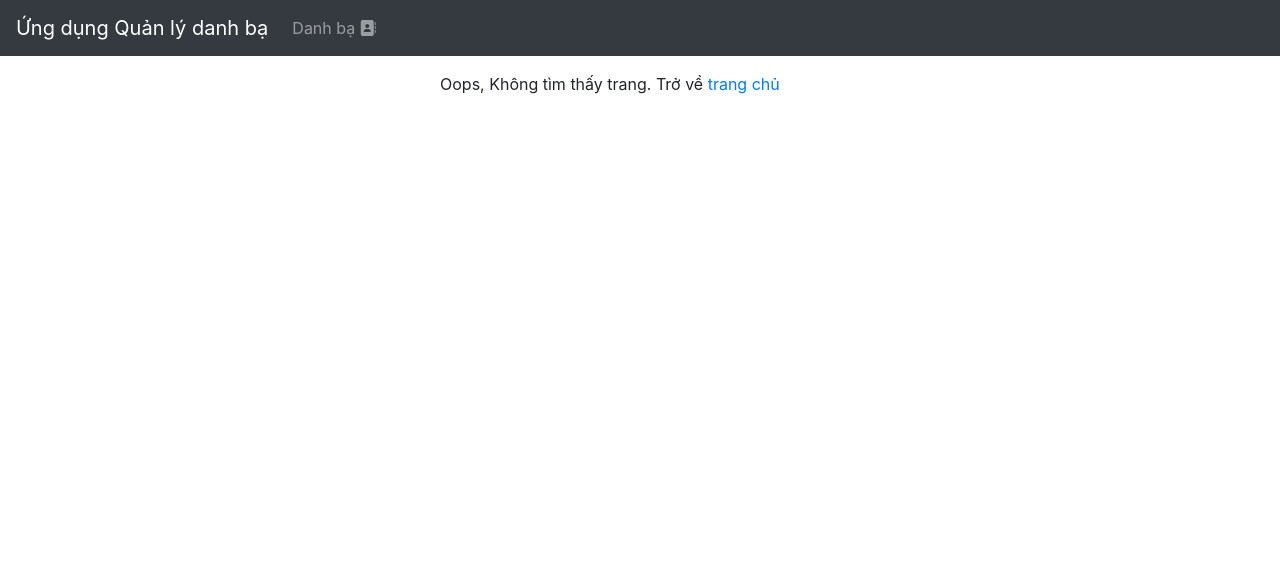
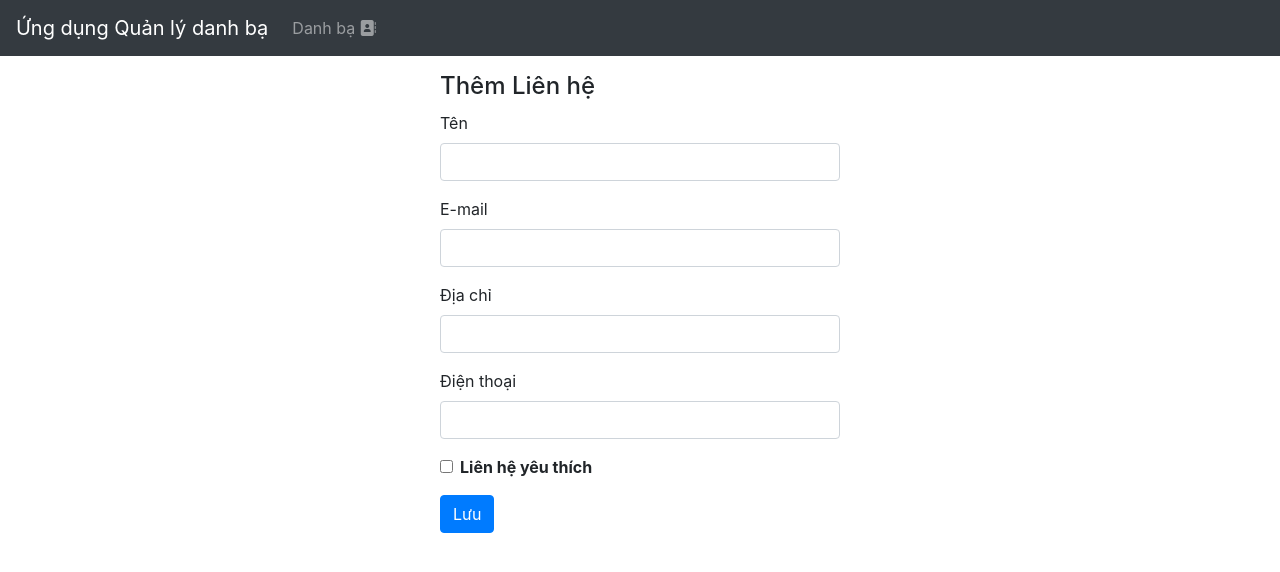
Before and after one commit to TranThanhLamB2105579/tranthanhlam_b2105579_ct449_frontend, a Vue app: page /contacts in a window 1280 px wide. Shown: the top 572 px of the page. Built offline with nearby package versions, Linux system fonts and the light colour scheme.

Commit message:
Tao trang them lien he

```diff
--- a/src/components/ContactForm.vue
+++ b/src/components/ContactForm.vue
@@ -2,7 +2,6 @@
     <Form @submit="submitContact" :validation-schema="contactFormSchema">
         <div class="form-group">
             <label for="name">Tên</label>
-
             <Field name="name" type="text" class="form-control" v-model="contactLocal.name" />
             <ErrorMessage name="name" class="error-feedback" />
         </div>
@@ -21,18 +20,18 @@
             <Field name="phone" type="tel" class="form-control" v-model="contactLocal.phone" />
             <ErrorMessage name="phone" class="error-feedback" />
         </div>
-
         <div class="form-group form-check">
             <input name="favorite" type="checkbox" class="form-check-input" v-model="contactLocal.favorite" />
             <label for="favorite" class="form-check-label">
                 <strong>Liên hệ yêu thích</strong>
             </label>
         </div>
+        <div class="form-group">
+            <button type="submit" class="btn btn-primary">Lưu</button>
+            <button v-if="contactLocal._id" type="button" class="ml-2 btn btn-danger" @click="deleteContact">
+                Xóa
+            </button>
 
-        <div class="form-group">
-            <button class="btn btn-primary">Lưu</button>
-            <button v-if="contactLocal._id" type="button" class="ml-2 btn btn-danger"@click="deleteContact">Xóa</button>
-            <button type="button" class="ml-2 btn btn-danger" @click="Cancel">Thoát</button>
         </div>
     </Form>
 </template>
@@ -70,9 +69,13 @@ export default {
                 ),
         });
         return {
-// Chúng ta sẽ không muốn hiệu chỉnh props, nên tạo biến cục bộ
-// contactLocal để liên kết với các input trên form
-            contactLocal: this.contact,
+            contactLocal: this.contact ? this.contact : {
+                name: "",
+                email: "",
+                address: "",
+                phone: "",
+                favorite: false,
+            },
             contactFormSchema,
         };
     },
@@ -83,18 +86,10 @@ export default {
         deleteContact() {
             this.$emit("delete:contact", this.contactLocal.id);
         },
-            Cancel(){
-                const reply = window.confirm('You have unsaved changes! Do you want to leave?')
-                if (!reply) {
-// stay on the page if
-// user clicks 'Cancel'
-                    return false
-                }
-                else this.$router.push({ name: "contactbook" });
-            }
     },
 };
 </script>
+
 <style scoped>
 @import "@/assets/form.css";
 </style>
--- a/src/router/index.js
+++ b/src/router/index.js
@@ -18,7 +18,11 @@ const routes = [
         component: () => import("@/views/ContactEdit.vue"),
         props: true,
     },
-
+    {
+        path: "/contacts",
+        name: "contact.add",
+        component: () => import("@/views/ContactAdd.vue"),
+    },
 ]
 
 const router = createRouter({
--- /dev/null
+++ b/src/views/ContactAdd.vue
@@ -0,0 +1,35 @@
+<template>
+    <div class="page">
+        <h4>Thêm Liên hệ</h4>
+        <ContactForm @submit:contact="createContact"/>
+        <p>{{ message }}</p>
+    </div>
+</template>
+
+<script>
+import ContactForm from "@/components/ContactForm.vue";
+import ContactService from "@/services/contact.service";
+export default {
+    components: {
+        ContactForm,
+    },
+    data() {
+        return {
+            message: "",
+        };
+    },
+    methods: {
+        async createContact(data) {
+            try {
+                await ContactService.create(data);
+                this.message = "Liên hệ được thêm thành công.";
+            } catch (error) {
+                console.log(error);
+            }
+        },
+    },
+    created() {
+        this.message = "";
+    },
+};
+</script>
```
Lines whose indentation alone changed are shown as unchanged.
